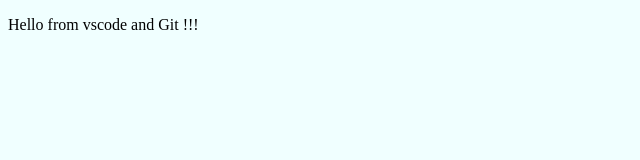
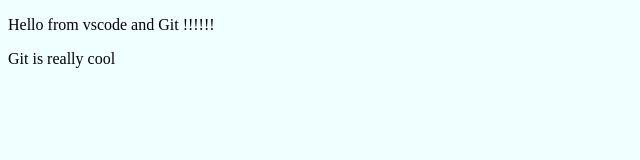
Before and after one commit to m-aminian/vscode-git, a plain HTML site: page index.html in a window 1280 px wide. Shown: the whole page, without its empty margins (0-640 px from the left). Drawn offline with Linux system fonts and the light colour scheme.

Commit message:
Modify index

```diff
--- a/index.html
+++ b/index.html
@@ -9,7 +9,8 @@
 </head>
 
 <body>
-    <p>Hello from vscode and Git !!!</p>
+    <p>Hello from vscode and Git !!!!!!</p>
+    <p>Git is really cool</p>
 </body>
 
 </html>
```
